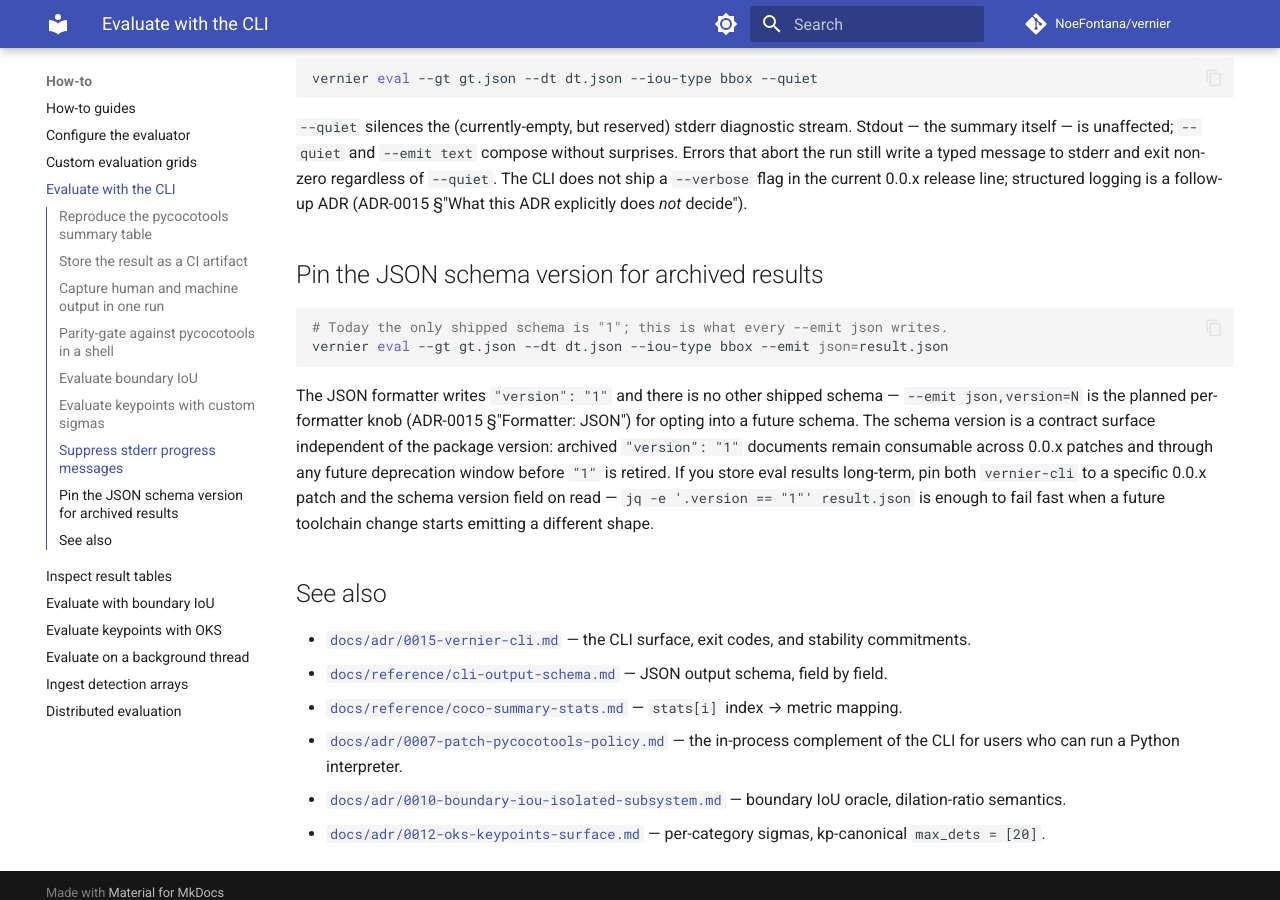
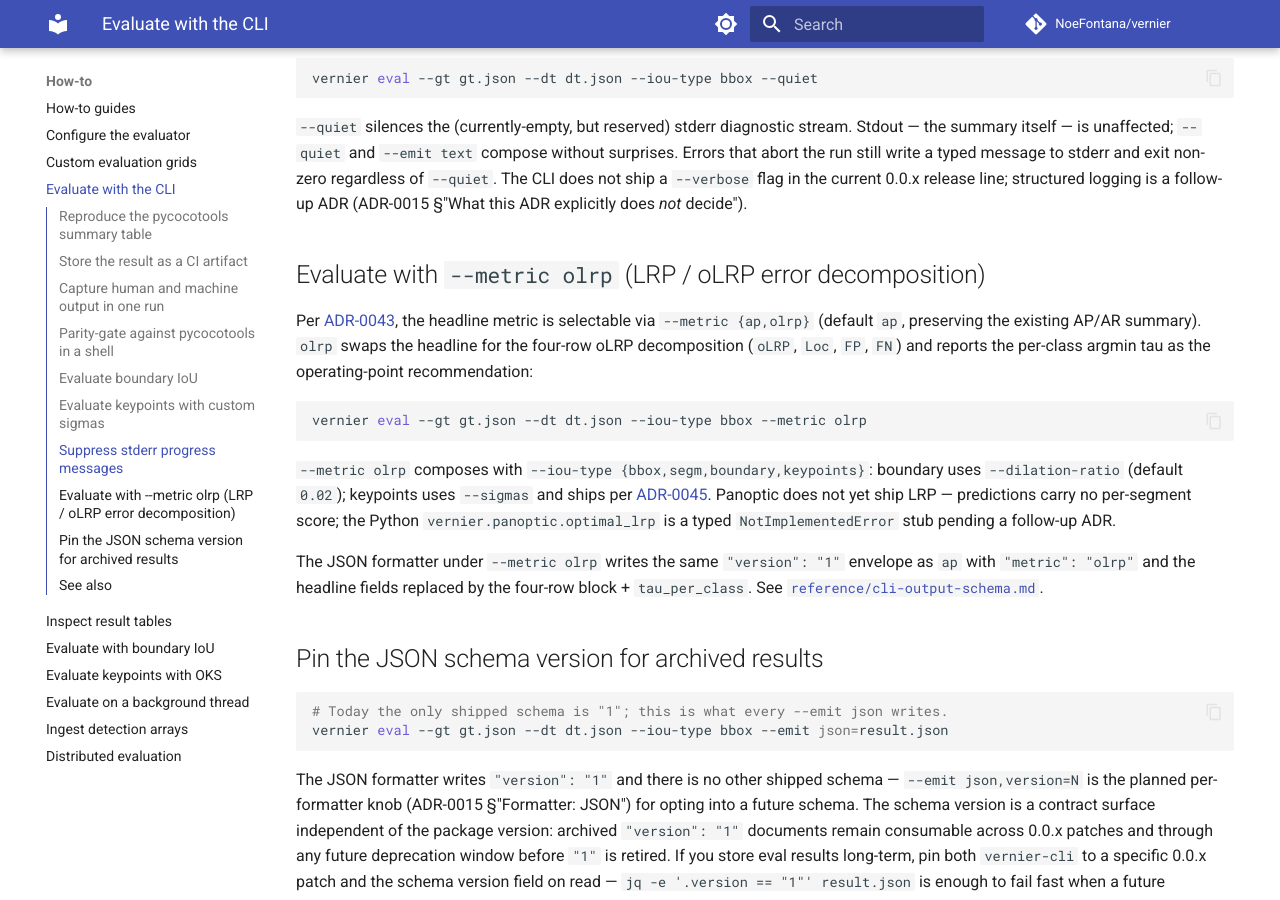
Before and after one commit to NoeFontana/vernier, an MkDocs documentation site: the page built from docs/how-to/cli-eval.md, in a window 1280 px wide and 900 px high, scrolled down 2373 px. Built offline with MkDocs 1.6.1 and Material for MkDocs 9.7.7, drawn with Linux system fonts in a browser that asks for light colours; comment, search, counter and statistics services are not loaded.

Commit message:
docs(lrp): update user-facing pages + flip ADRs to accepted
Audit caught six user-facing docs that shipped without LRP mentions
and a navigation wiring gap that hid the explanation page entirely.

- `README.md` — added LRP to the opening paragraph's paradigm list
  and a status-table row pinning the oracle (numpy, ADR-0043) +
  parity tier (strict against the oracle within 1e-9; `kemaloksuz/
  LRP-Error` tripwire opt-in). Panoptic LRP caveat (typed
  `NotImplementedError` stub) called out as the open follow-up.
- `CHANGELOG.md` Unreleased — new Added entry summarizing the
  `optimal_lrp` surface, the CLI `--metric {ap,olrp}` swap, and the
  ADR-0005 firewall (no edits to matching/accumulate/evaluate).
- `docs/index.md` opening paragraph — LRP added to the paradigm list.
- `docs/how-to/cli-eval.md` — new "Evaluate with `--metric olrp`"
  section covering the four-kernel composition + the panoptic-deferred
  caveat. Links to ADRs 0043 + 0045.
- `mkdocs.yml` — added `explanation/lrp-and-its-limits.md` to the
  Explanation nav. The file existed but was unreachable.
- ADRs 0043 / 0044 / 0045 status flipped `proposed → accepted` per
  the ADR lifecycle pattern (cf. 0040/0041/0042).

Verified: `mkdocs build --strict` clean (the INFO lines about
intentionally-excluded `adr/**` cross-links are normal).

Not touched:
- `docs/comparison.md` — no LRP comparison row yet; kemaloksuz +
  the major alternatives don't have LRP, so the comparison would be
  one-sided. Deferred to a separate doc PR once we have something
  meaningful to compare.
- `docs/reference/python/instance.md` is mkdocstrings-generated from
  the `vernier.instance` module docstrings; `optimal_lrp` is picked
  up automatically through the `:::` directive.
- `THIRD_PARTY_NOTICES.md` — `kemaloksuz/LRP-Error` isn't vendored
  yet (per `tests/python/oracle/lrp/vendor/README.md`). Attribution
  lands when the vendor tree is bootstrapped.

````diff
--- a/docs/how-to/cli-eval.md
+++ b/docs/how-to/cli-eval.md
@@ -83,6 +83,30 @@
 
 `--quiet` silences the (currently-empty, but reserved) stderr diagnostic stream. Stdout — the summary itself — is unaffected; `--quiet` and `--emit text` compose without surprises. Errors that abort the run still write a typed message to stderr and exit non-zero regardless of `--quiet`. The CLI does not ship a `--verbose` flag in the current 0.0.x release line; structured logging is a follow-up ADR (ADR-0015 §"What this ADR explicitly does *not* decide").
 
+## Evaluate with `--metric olrp` (LRP / oLRP error decomposition)
+
+Per [ADR-0043](../adr/0043-lrp-oracle-and-namespace.md), the headline
+metric is selectable via `--metric {ap,olrp}` (default `ap`,
+preserving the existing AP/AR summary). `olrp` swaps the headline for
+the four-row oLRP decomposition (`oLRP`, `Loc`, `FP`, `FN`) and
+reports the per-class argmin tau as the operating-point recommendation:
+
+```sh
+vernier eval --gt gt.json --dt dt.json --iou-type bbox --metric olrp
+```
+
+`--metric olrp` composes with `--iou-type {bbox,segm,boundary,keypoints}`:
+boundary uses `--dilation-ratio` (default `0.02`); keypoints uses
+`--sigmas` and ships per [ADR-0045](../adr/0045-lrp-keypoints-shipped.md).
+Panoptic does not yet ship LRP — predictions carry no per-segment
+score; the Python `vernier.panoptic.optimal_lrp` is a typed
+`NotImplementedError` stub pending a follow-up ADR.
+
+The JSON formatter under `--metric olrp` writes the same `"version":
+"1"` envelope as `ap` with `"metric": "olrp"` and the headline fields
+replaced by the four-row block + `tau_per_class`. See
+[`reference/cli-output-schema.md`](../reference/cli-output-schema.md).
+
 ## Pin the JSON schema version for archived results
 
 ```sh
--- a/mkdocs.yml
+++ b/mkdocs.yml
@@ -107,4 +107,5 @@
       - explanation/README.md
       - Three paradigms (instance/panoptic/semantic): explanation/three-paradigms.md
       - TIDE and its limits: explanation/tide-and-its-limits.md
+      - LRP and its limits: explanation/lrp-and-its-limits.md
       - Why no per-image AP: explanation/why-no-per-image-ap.md
````
Also changed, not shown: CHANGELOG.md (+14 -0 lines), README.md (+4 -2 lines), docs/adr/0043-lrp-oracle-and-namespace.md (+1 -1 lines), docs/adr/0044-lrp-thresholds-and-tau-grid.md (+1 -1 lines), docs/adr/0045-lrp-keypoints-shipped.md (+1 -1 lines), docs/index.md (+2 -2 lines).
